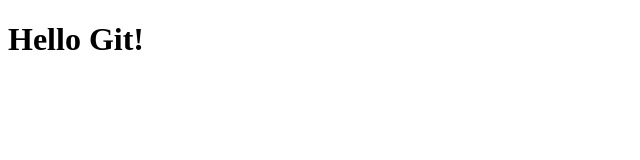
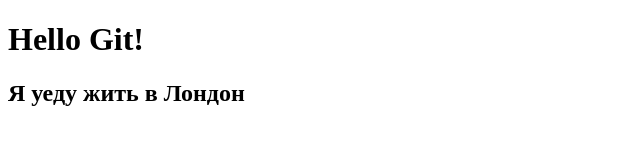
Before and after one commit to serhWebDev/git-test, a plain HTML site: page index.html in a window 1280 px wide. Shown: the whole page, without its empty margins (0-640 px from the left). Drawn offline with Linux system fonts and the light colour scheme.

Commit message:
h3 was added

```diff
--- a/index.html
+++ b/index.html
@@ -9,5 +9,6 @@
 </head>
 <body>
 <h1>Hello Git!</h1>
+<h2>Я уеду жить в Лондон</h2>
 </body>
 </html>
```
